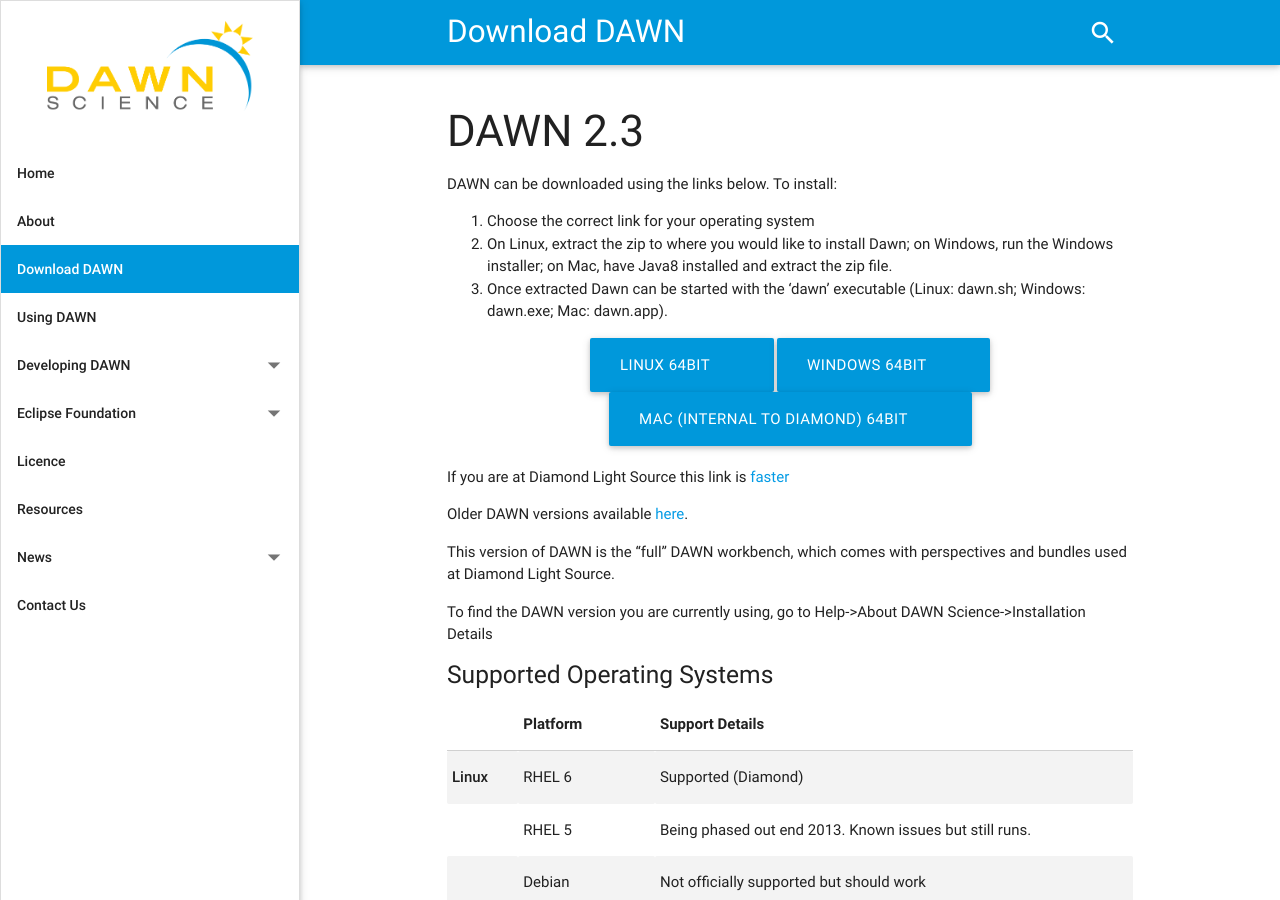
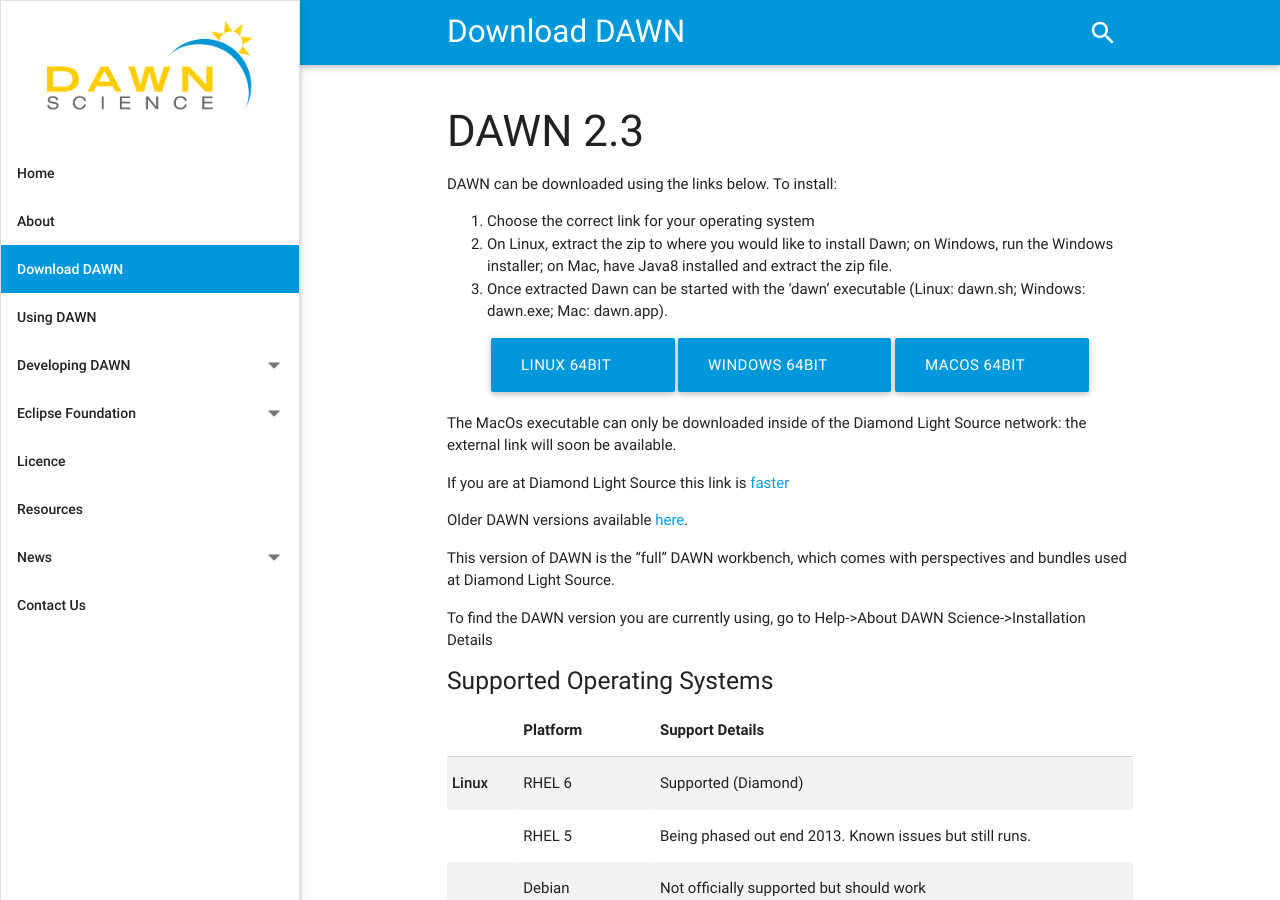
Before and after one commit to DawnScience/dawn-website, a Jekyll site: the page built from _pages/02_download-dawn.md, in a window 1280 px wide and 900 px high. Built offline with Jekyll 4.4.1, drawn with Linux system fonts in a browser that asks for light colours; nearby versions of some CDN libraries.

Commit message:
Update 02_download-dawn.md

```diff
--- a/_pages/02_download-dawn.md
+++ b/_pages/02_download-dawn.md
@@ -18,9 +18,11 @@
         	Windows 64bit<i class="material-icons right">&#xE2C4;</i>
         </a>
         <a href="http://dawn.diamond.ac.uk/DawnDiamond/2.3/downloads/builds-release/DawnDiamond-2.3.0.v20161123-1546-mac64.zip" class="btn-large waves-effect">
-        	Mac (internal to Diamond) 64bit<i class="material-icons right">&#xE2C4;</i>
+        	MacOS 64bit<i class="material-icons right">&#xE2C4;</i>
         </a>
 </div>
+
+The MacOs executable can only be downloaded inside of the Diamond Light Source network: the external link will soon be available.
 
 If you are at Diamond Light Source this link is [faster](http://dawn.diamond.ac.uk/DawnDiamond/2.3/downloads/builds-release/)
 
```
